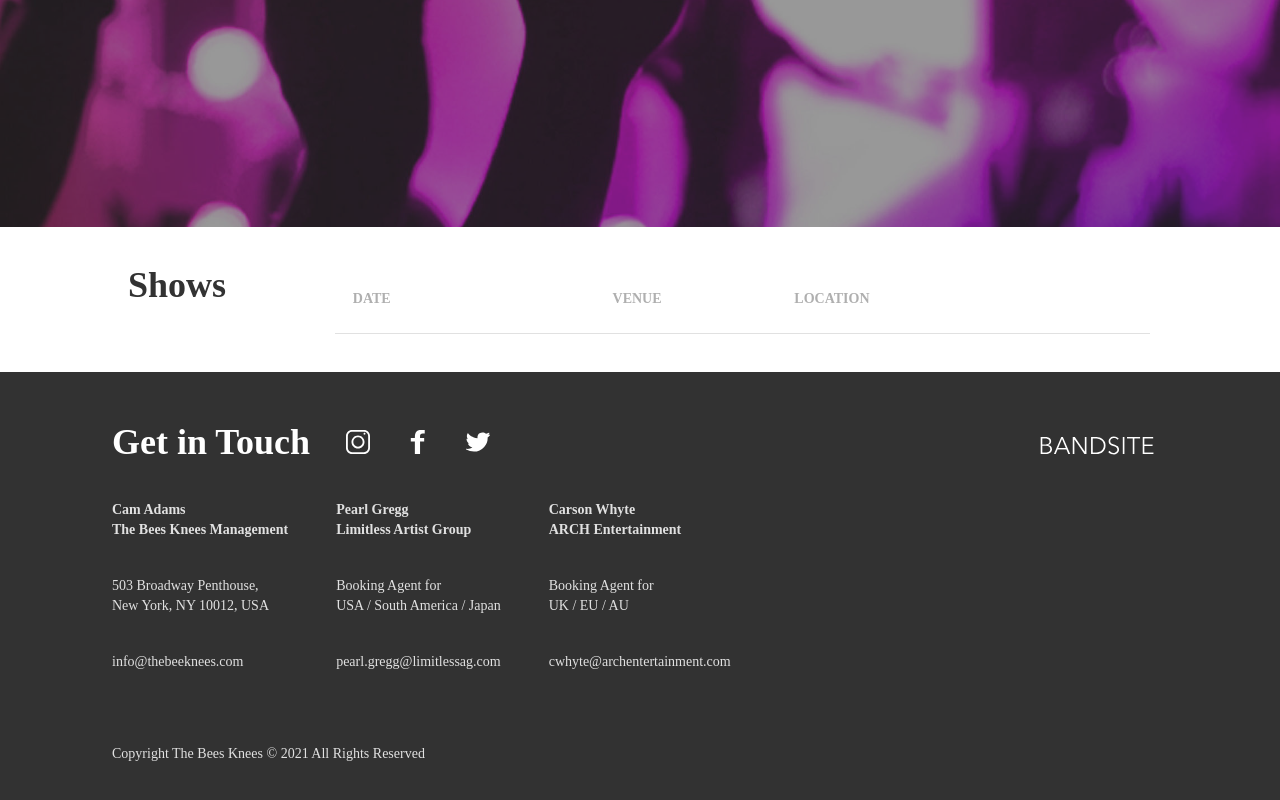
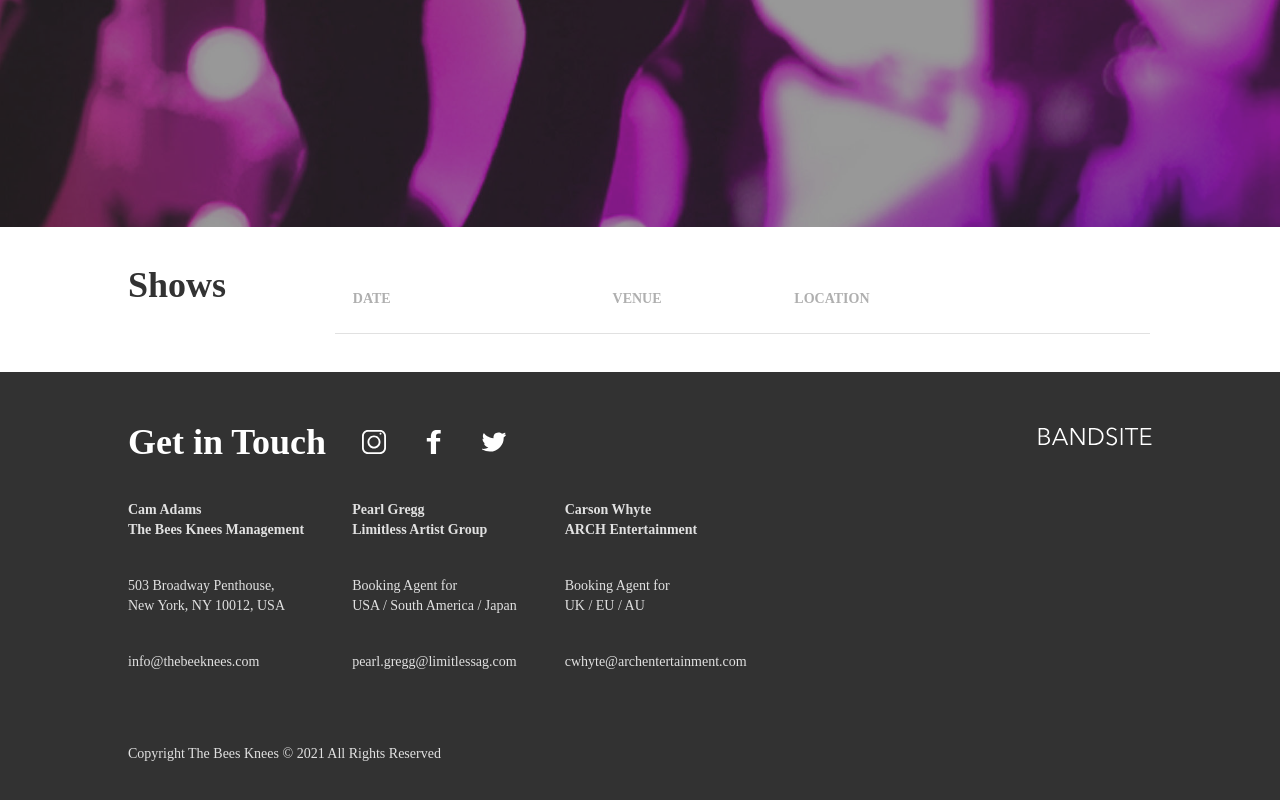
Before and after one commit to yanan926/bandsite, a plain HTML site: page pages/shows.html in a window 1280 px wide. Shown: the part 534-1334 px from the top of the page. Drawn offline with nearby package versions, Linux system fonts and the light colour scheme; no server answers.

Commit message:
change the footer style in shows pages

```diff
--- a/pages/shows.html
+++ b/pages/shows.html
@@ -56,6 +56,7 @@
     </section>
 
     <footer class="footer">
+      <div class="footer__title">
         <div class="footer__title-container">
           <h2>Get in Touch</h2>
           <div class="footer__social-icons-container">
@@ -70,15 +71,20 @@
                 alt="Icon-facebook"
             /></a>
             <a href="https://www.twitter.com/" class="footer__social--icon"
-            ><img src="../assets/Icons/SVG/Icon-twitter.svg" alt="Icon-twitter"
+              ><img
+                src="../assets/Icons/SVG/Icon-twitter.svg"
+                alt="Icon-twitter"
             /></a>
           </div>
         </div>
+        <a href="../index.html">
           <img
           src="../assets/Logo/Logo-bandsite.svg"
           alt="bandsite-logo"
           class="footer__logo"
         />
+        </a>
+      </div>
       <div class="footer__agents-container">
         <div class="footer__agent">
           <div class="footer__agent--name">
@@ -126,6 +132,9 @@
           >
         </div>
       </div>
+      <a href="../index.html">
+        <img src="../assets/Logo/Logo-bandsite.svg" alt="bandsite-logo" class="footer__logo-visiable-mobile">
+      </a>
       <div class="footer__copy-right">
         Copyright The Bees Knees © 2021 All Rights Reserved
       </div>
--- a/styles/footer.scss
+++ b/styles/footer.scss
@@ -10,12 +10,18 @@
   padding: 0 1rem;
 
   @include tablet {
-    padding: 0 0 0 3rem;
+    padding: 0 3rem;
   }
 
   @include desktop {
-    padding: 0 7rem;
+    padding: 0 10%;
   }
+  &__title {
+    display: flex;
+    justify-content: space-between;
+    align-items: center;
+  }
+
   &__title-container {
     display: flex;
       flex-direction: column;
@@ -64,24 +70,22 @@
   }
 
   &__logo {
-    position: absolute;
-      bottom: 5rem;
-      left: 1rem;
+    display: none;
+    @include tablet {
+      display: inherit;
+    }
+  }
 
-
+  &__logo-visiable-mobile {
+    display: inherit;
     @include tablet {
-      top: 4rem;
-      left: 38rem;
-    }
-    @include desktop {
-      top: 4rem;
-      left: 65rem;
+      display: none;
     }
   }
 
   &__copy-right {
       @include font-mobile-footer-copy();
-      padding: 2rem 0 1rem;
+      padding: 1rem 0;
 
     @include tablet {
       @include font-desktop-footer-copy();
```
Also changed, not shown: styles/footer.css, 2 other files. Lines whose indentation alone changed are shown as unchanged.
